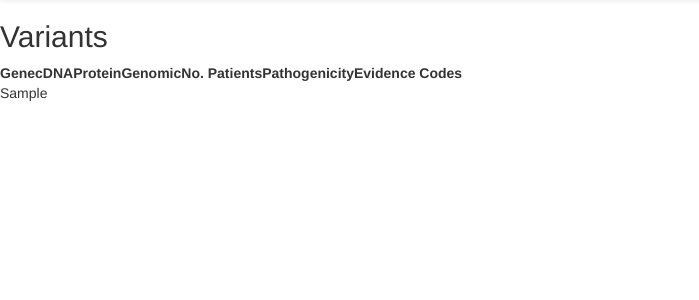
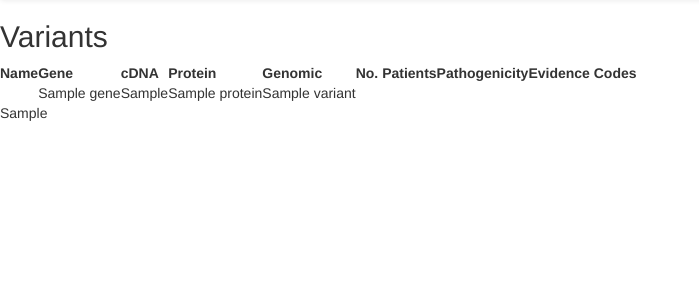
Before and after one commit to RCrooks1986/VariantDatabase, a Django app: template templates/view.html in a window 1280 px wide. Shown: the part 52-352 px from the top of the page, without its empty margins (0-699 px from the left). Run offline with Django 3.2, Linux system fonts and the light colour scheme; the template is opened without the code that fills it: most values are stand-ins (such as "Sample title", 1, 10 or a date in 2020); lists and menus that the app fills with data are empty; some libraries are stand-ins or nearby versions.

Commit message:
Creating view template

```diff
--- a/templates/view.html
+++ b/templates/view.html
@@ -5,6 +5,7 @@
 
 <table>
   <tr>
+  <th>Name</th>
   <th>Gene</th>
   <th>cDNA</th>
   <th>Protein</th>
@@ -14,6 +15,20 @@
   <th>Evidence Codes</th>
   </tr>
 
+  {% for variant in variant_data %}
+  <tr>
+    <td></td>
+    <td>{{ variant.Gene }}</td>
+    <td>{{ variant.cDNA }}</td>
+    <td>{{ variant.Protein }}</td>
+    <td>{{ variant.Genome }}</td>
+    <td></td>
+    <td></td>
+    <td></td>
+  </tr>
+
+  {% endfor %}
+
 </table>
 
 {{ variant_data }}
```
